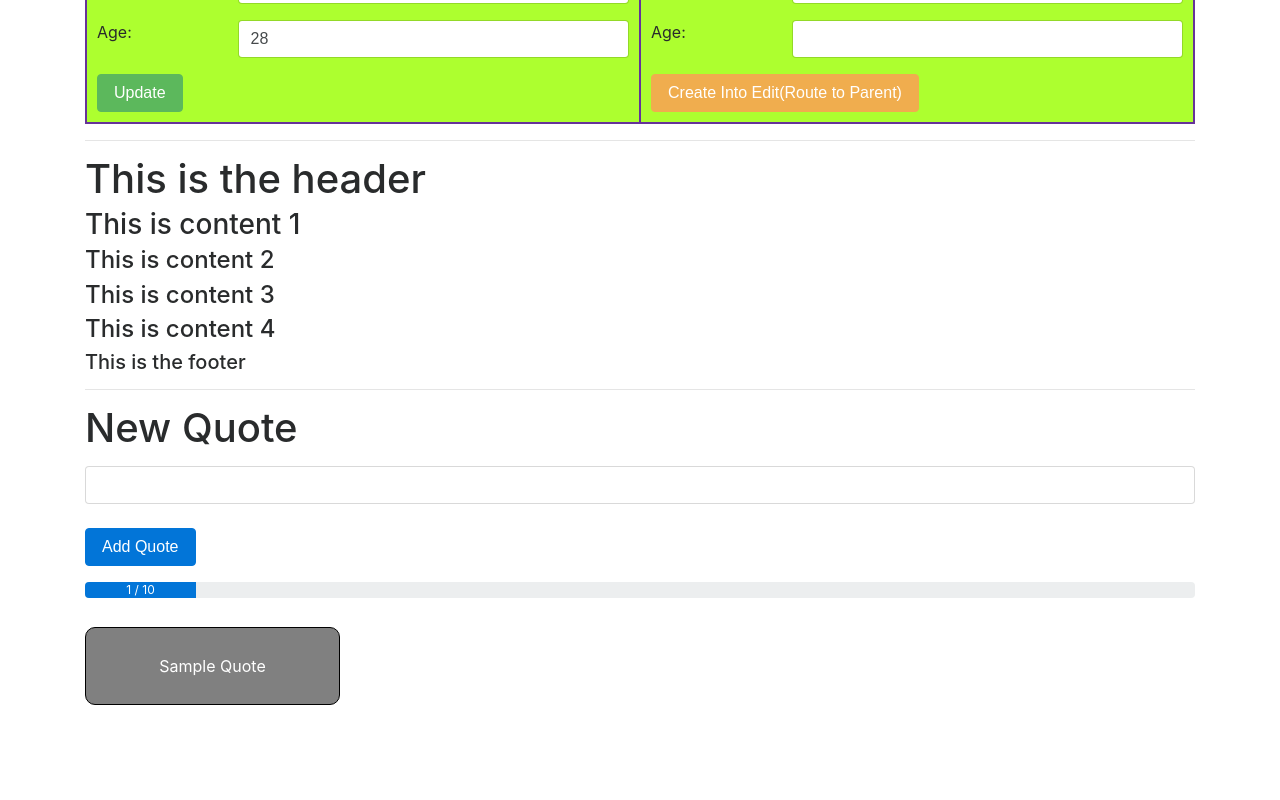
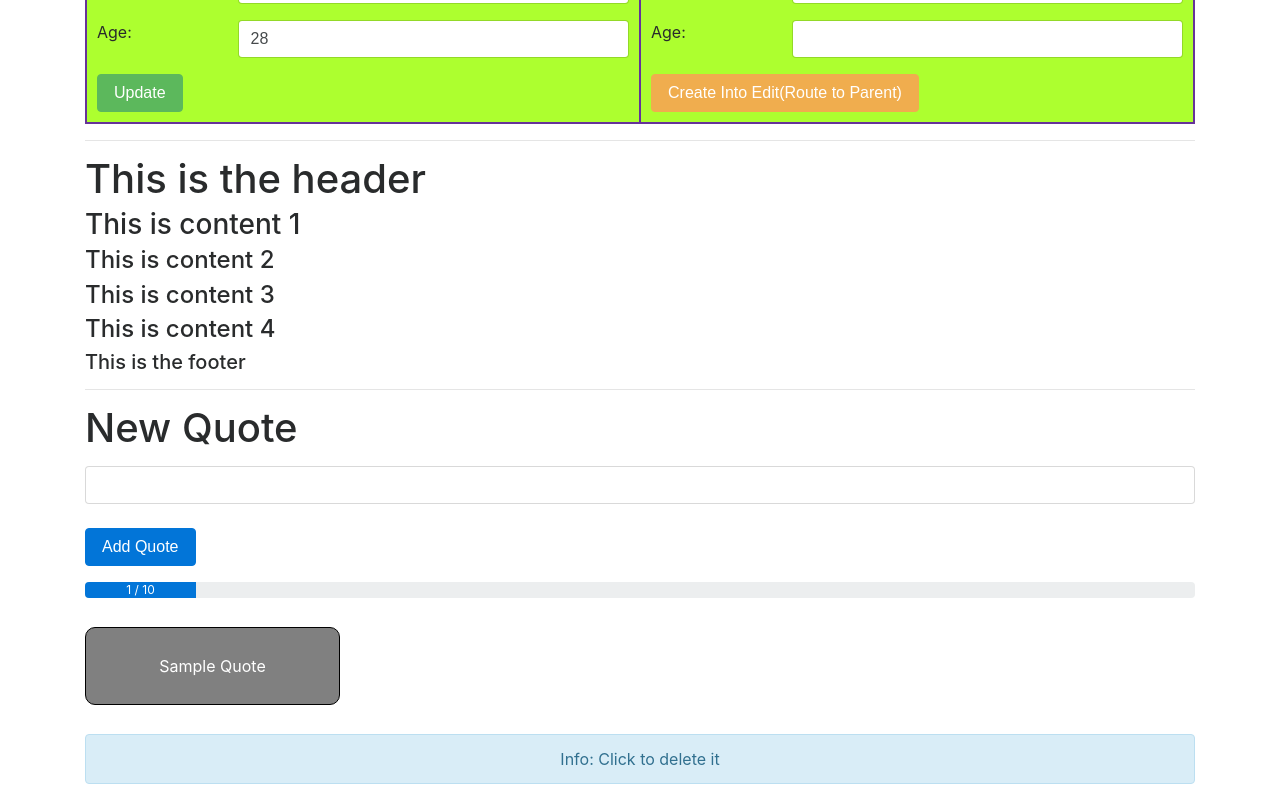
Before and after one commit to WillyLu326/Vue-Project, a Vue app: page / in a window 1280 px wide. Shown: the part 479-1279 px from the top of the page. Before the commit the page ends 1189 px from the top, so only its background shows below. Built offline with nearby package versions, Linux system fonts and the light colour scheme.

Commit message:
add alert div

```diff
--- a/src/quotes/Quotes.vue
+++ b/src/quotes/Quotes.vue
@@ -4,6 +4,12 @@
     <app-progress :curtQuotes="quotes.length" :maxQuotes="maxQuotes"></app-progress>
     <br>
     <app-quote-grid :quotes="quotes" :maxQuotes="maxQuotes"></app-quote-grid>
+    <br>
+    <div class="row">
+      <div class="col-sm-12">
+        <div class="alert alert-info text-center">Info: Click to delete it</div>
+      </div>
+    </div>
   </div>
 </template>
 
```
